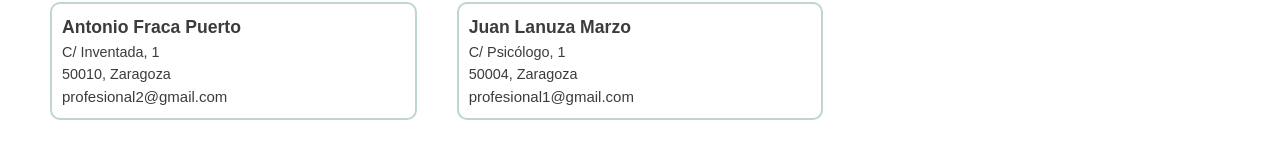
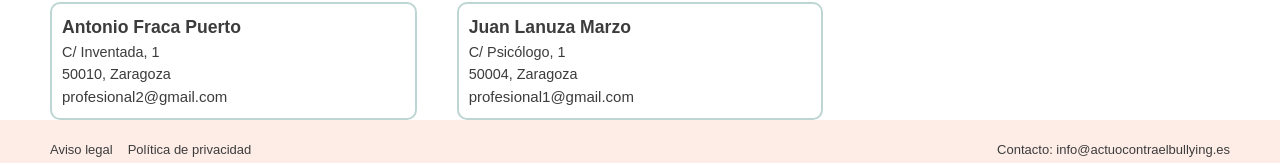
Before and after one commit to esterfrontend/capstone-client, a React (Create React App) app: page / in a window 1280 px wide. Shown: the part 789-952 px from the top of the page. Before the commit the page ends 909 px from the top, so only its background shows below. Built offline with nearby package versions, Linux system fonts and the light colour scheme.

Commit message:
Añade footer

```diff
--- a/src/Components/Footer/Footer.jsx
+++ b/src/Components/Footer/Footer.jsx
@@ -0,0 +1,19 @@
+import { Box, Flex, Text } from "@chakra-ui/react"
+import CustomLink from "../CustomLink/CustomLink"
+
+const Footer = () => {
+    return (
+        <Flex as="footer" bg={'brand.pinkLight'} fontSize={'13px'} padding={'20px 50px'} justifyContent={'space-between'} gap={'30px'}>
+            <Flex gap={'15px'}>
+                <CustomLink to='/'>Aviso legal</CustomLink>
+                <CustomLink to='/'>Política de privacidad</CustomLink>
+            </Flex>
+            <Text margin={0}>
+                <Text as="span">Contacto: </Text>
+                <CustomLink to='mailto:info@actuocontraelbullying.es'>info@actuocontraelbullying.es</CustomLink>
+            </Text>
+        </Flex>
+    )
+}
+
+export default Footer
--- a/src/layouts/Layout.jsx
+++ b/src/layouts/Layout.jsx
@@ -1,12 +1,14 @@
 import Navbar from "../Components/Navbar/Navbar"
 import { Outlet } from "react-router-dom"
 import { AuthProvider } from "../contexts/AuthContext"
+import Footer from "../Components/Footer/Footer"
 
 const Layout = () => {
     return (
         <AuthProvider>
             <Navbar />
             <Outlet />
+            <Footer />
         </AuthProvider>
     )
 }
```
